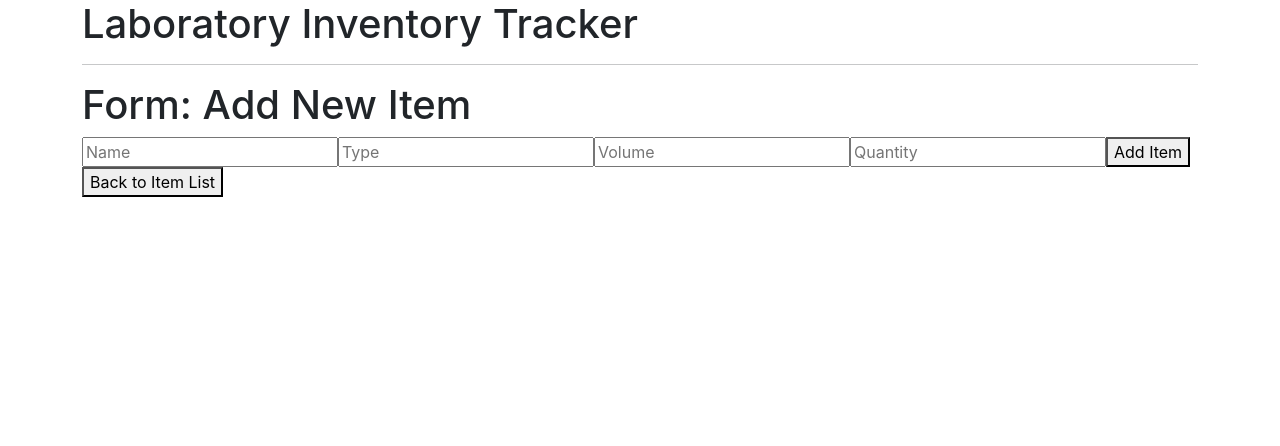
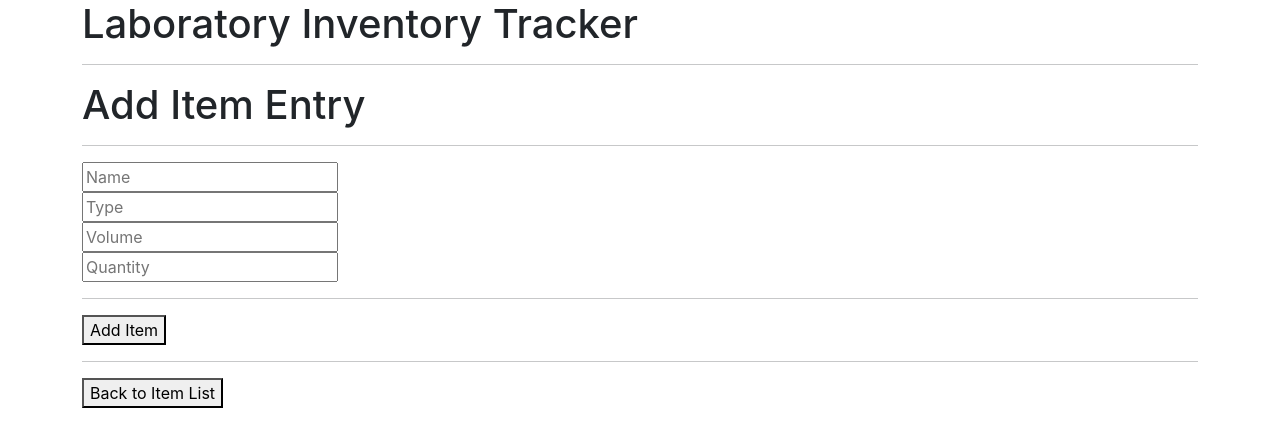
Before and after one commit to joncheng-dev/inventory-tracker, a React (Create React App) app: page / in a window 1280 px wide. Both pictures are taken after a click on the button "Add Item". Shown: the top 446 px of the page. Built offline with nearby package versions, Linux system fonts and the light colour scheme.

Commit message:
add required to form field inputs

```diff
--- a/src/components/EditItemForm.js
+++ b/src/components/EditItemForm.js
@@ -19,6 +19,9 @@ function EditItemForm(props) {
 
   return (
     <React.Fragment>
+      <hr />
+      <h1>Edit Item Entry</h1>
+      <hr />
       <ReusableForm formSubmissionHandler={handleEditItemFormSubmission} buttonText="Submit Changes" />
     </React.Fragment>
   );
--- a/src/components/ItemControl.js
+++ b/src/components/ItemControl.js
@@ -106,7 +106,6 @@ class ItemControl extends React.Component {
   render() {
     let currentlyVisibleState = null;
     let buttonText = null;
-    let messageToUser = null;
     if (this.state.editing) {
       currentlyVisibleState = <EditItemForm item={this.state.selectedItem} onEditItem={this.handleEditingItemInList} />;
       buttonText = "Back to Item List";
--- a/src/components/NewItemForm.js
+++ b/src/components/NewItemForm.js
@@ -19,7 +19,8 @@ function NewItemForm(props) {
   return (
     <React.Fragment>
       <hr />
-      <h1>Form: Add New Item</h1>
+      <h1>Add Item Entry</h1>
+      <hr />
       <ReusableForm formSubmissionHandler={handleNewItemFormSubmission} buttonText="Add Item" />
     </React.Fragment>
   );
--- a/src/components/ReusableForm.js
+++ b/src/components/ReusableForm.js
@@ -5,12 +5,18 @@ function ReusableForm(props) {
   return (
     <React.Fragment>
       <form onSubmit={props.formSubmissionHandler}>
-        <input type="text" name="name" placeholder="Name" />
-        <input type="text" name="type" placeholder="Type" />
-        <input type="number" name="volume" placeholder="Volume" />
-        <input type="number" name="quantity" placeholder="Quantity" />
+        <input type="text" name="name" placeholder="Name" required />
+        <br />
+        <input type="text" name="type" placeholder="Type" required />
+        <br />
+        <input type="number" name="volume" placeholder="Volume" min="1" required />
+        <br />
+        <input type="number" name="quantity" placeholder="Quantity" min="1" required />
+        <br />
+        <hr />
         <button type="submit">{props.buttonText}</button>
       </form>
+      <hr />
     </React.Fragment>
   );
 }
```
